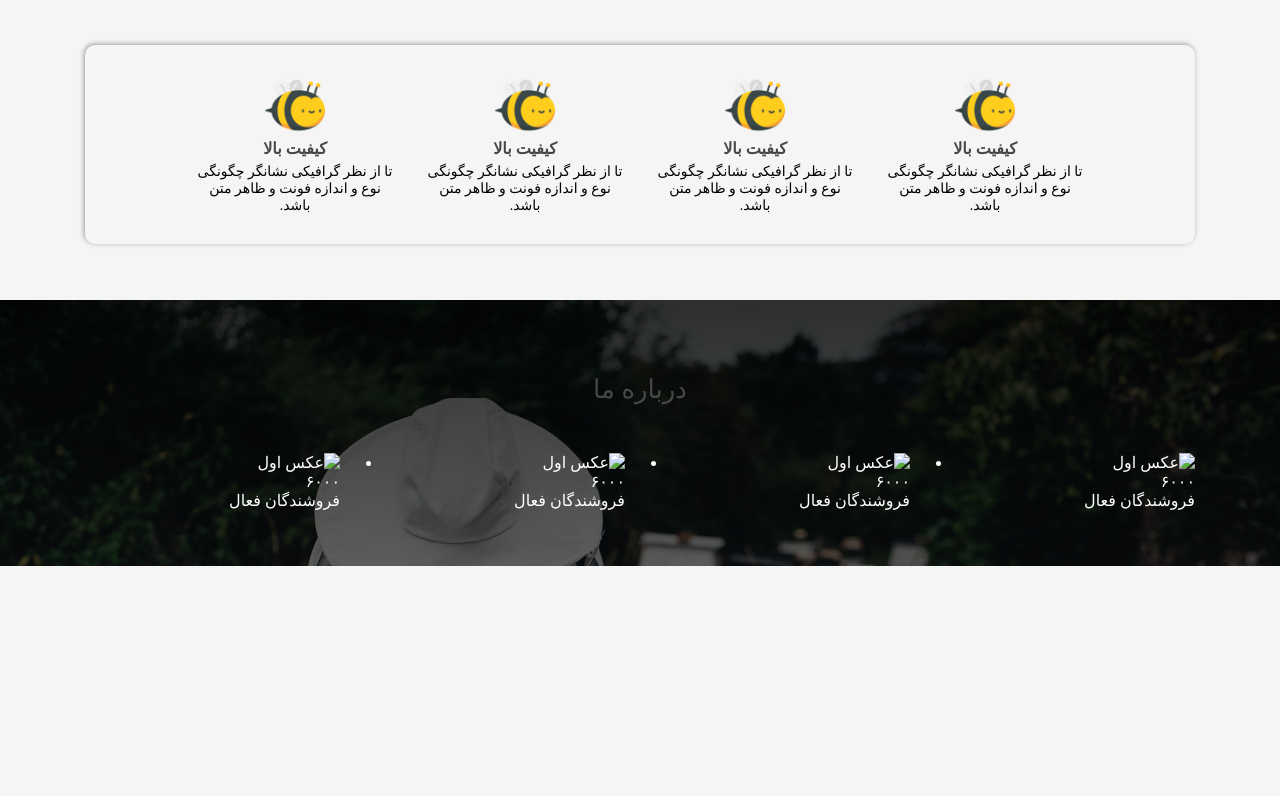
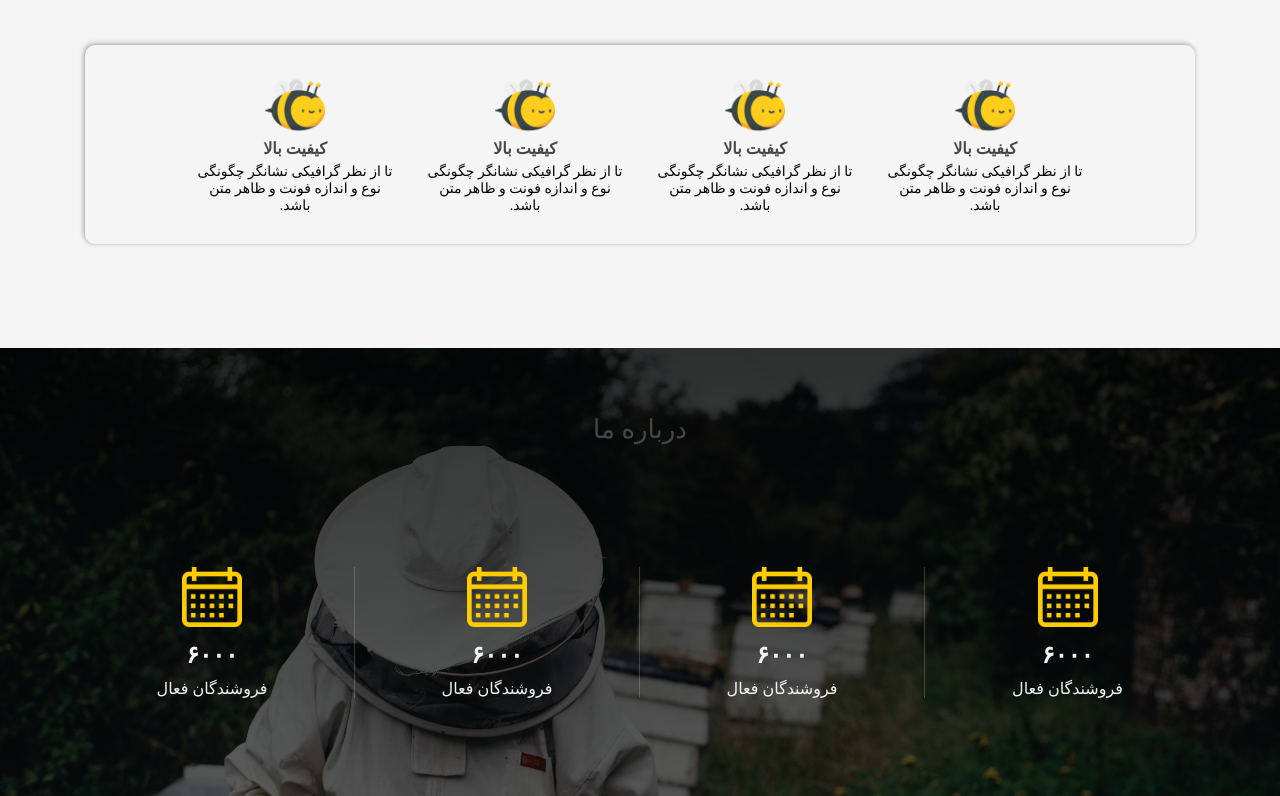
Before and after one commit to shaweii/hangibee, a plain HTML site: page index.html in a window 1280 px wide. Shown: the part 1251-2047 px from the top of the page. Before the commit the page ends 1817 px from the top, so only its background shows below. Drawn offline with Linux system fonts and the light colour scheme; a web font is replaced by a local one.

Commit message:
about-us added

```diff
--- a/index.html
+++ b/index.html
@@ -126,23 +126,23 @@
                     <ul class="about-us">
                         <div class="row">
                             <li class="about-us__item col-lg-3 col-md-6 col-12">
-                                <img src="/image/calendar.png" alt="عکس اول" class="about-us__image">
-                                <div class="about-us__tilte">۶۰۰۰</div>
+                                <img src="/images/calendar.png" alt="عکس اول" class="about-us__image">
+                                <div class="about-us__title">۶۰۰۰</div>
                                 <div class="about-us__subtitle">فروشندگان فعال</div>
                             </li>
                             <li class="about-us__item col-lg-3 col-md-6 col-12">
-                                <img src="/image/calendar.png" alt="عکس اول" class="about-us__image">
-                                <div class="about-us__tilte">۶۰۰۰</div>
+                                <img src="/images/calendar.png" alt="عکس اول" class="about-us__image">
+                                <div class="about-us__title">۶۰۰۰</div>
                                 <div class="about-us__subtitle">فروشندگان فعال</div>
                             </li>
                             <li class="about-us__item col-lg-3 col-md-6 col-12">
-                                <img src="/image/calendar.png" alt="عکس اول" class="about-us__image">
-                                <div class="about-us__tilte">۶۰۰۰</div>
+                                <img src="/images/calendar.png" alt="عکس اول" class="about-us__image">
+                                <div class="about-us__title">۶۰۰۰</div>
                                 <div class="about-us__subtitle">فروشندگان فعال</div>
                             </li>
                             <li class="about-us__item col-lg-3 col-md-6 col-12">
-                                <img src="/image/calendar.png" alt="عکس اول" class="about-us__image">
-                                <div class="about-us__tilte">۶۰۰۰</div>
+                                <img src="/images/calendar.png" alt="عکس اول" class="about-us__image">
+                                <div class="about-us__title">۶۰۰۰</div>
                                 <div class="about-us__subtitle">فروشندگان فعال</div>
                             </li>
                         </div>
--- a/style/sass/_main.scss
+++ b/style/sass/_main.scss
@@ -163,10 +163,43 @@
         /* ABOUT US */
 
         .about-wrapper {
+            color: $white;
             background-image: linear-gradient(rgba(0, 0, 0, 0.8), rgba(0, 0, 0, 0.6)), url('/images/beekeepers.jpg');
             background-size: cover;
             overflow: hidden;
-            margin-top: 2rem;
-            padding: 2em 0;
-            color: #fff;
+            text-align: center;
+            padding-top: 1.5em;
+            margin-top: 5rem;
         }
+
+        .about-us {
+            padding: 4rem 0;
+            display: flex;
+            flex-direction: column;
+        }
+
+        .about-us__item {
+            list-style: none;
+            display: inline-block;
+            text-align: center;
+            margin: 10px 0;
+            border-right: 1px solid rgba(252, 247, 222, 0.2);
+            &:first-child {
+                border-right: 0;
+            }
+        }
+
+        .about-us__image {
+            width: 60px;
+            height: 60px;
+        }
+
+        .about-us__title {
+            font-size: 24px;
+            font-weight: bold;
+            margin: 10px;
+        }
+
+        .about-us__subtilte {
+            font-size: 18px;
+        }
```
Also changed, not shown: images/calendar.png (added), style/css/style.css, 1 other file.
